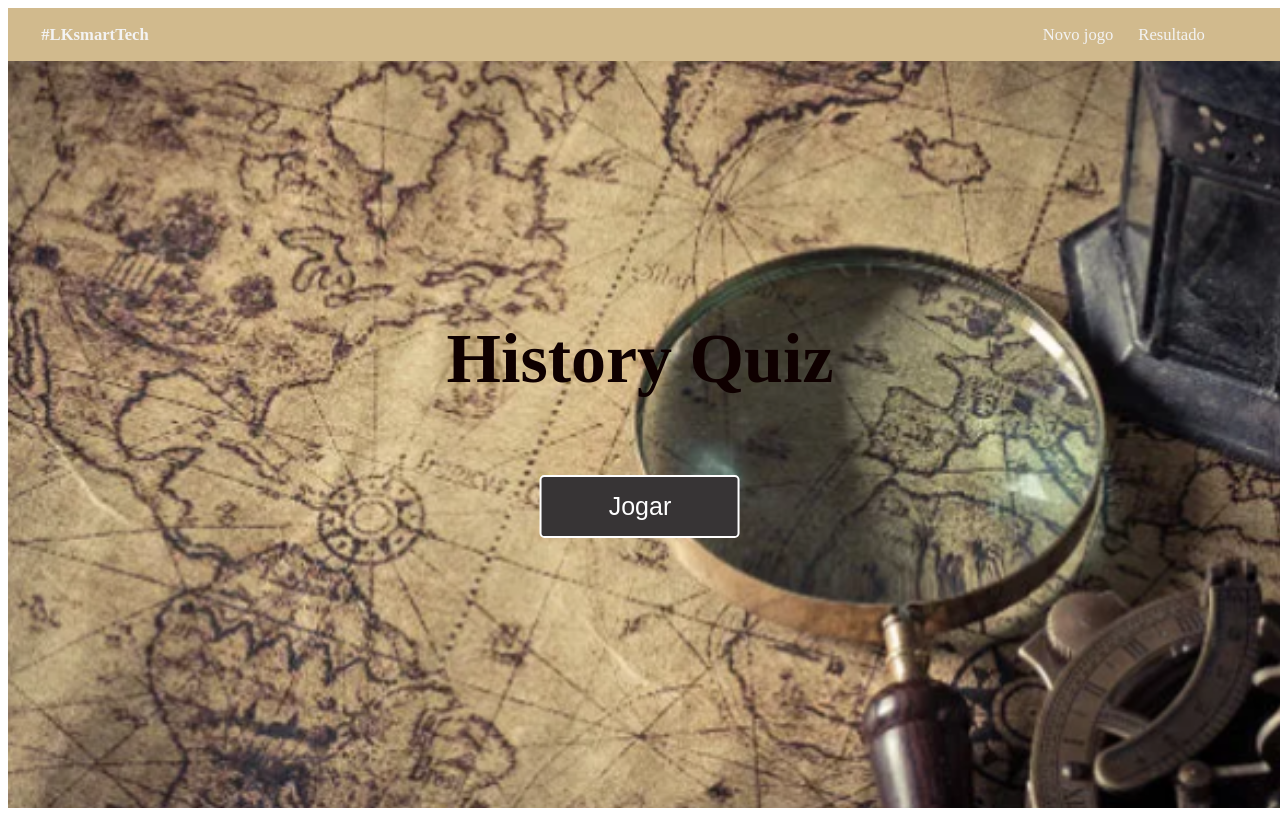
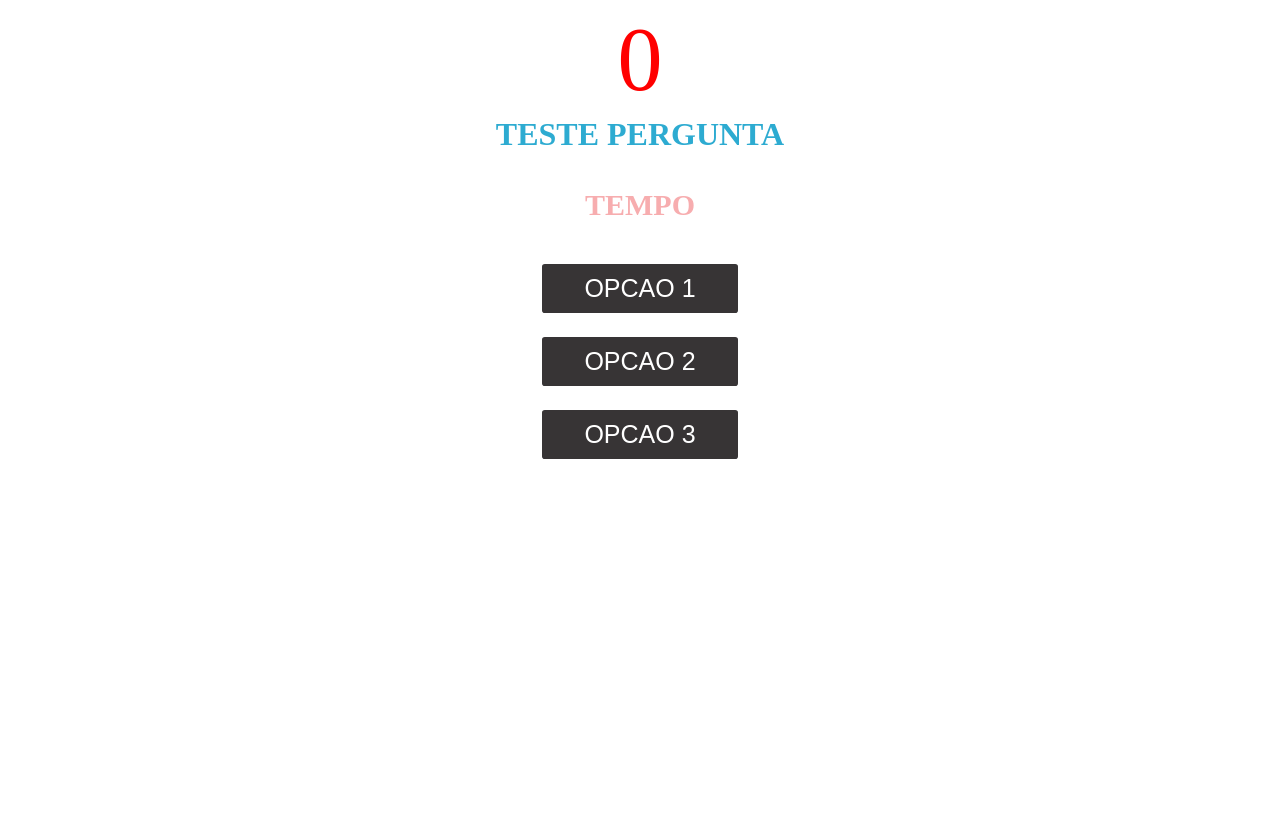
Before and after one commit to LucasAKuhn/historyQuiz, an Angular app: page /game in a window 1280 px wide. Built offline with nearby package versions, Linux system fonts and the light colour scheme.

Commit message:
Criado estrutura game

```diff
--- a/src/app/app.component.html
+++ b/src/app/app.component.html
@@ -1 +1 @@
-<app-home></app-home>
+<router-outlet></router-outlet>
--- a/src/app/components/game/game.component.html
+++ b/src/app/components/game/game.component.html
@@ -1 +1,9 @@
-<p>game works!</p>
+<div id="quiz"><p id="temporizador" style="display: contents; color: red;" title="0">0</p>
+  <h2 id="question">TESTE PERGUNTA</h2>
+  <p id="progress">TEMPO</p>
+  <div id="choices">
+    <button class="button" id="btn0">OPCAO 1</button>
+    <button class="button" id="btn1">OPCAO 2</button>
+    <button class="button" id="btn2">OPCAO 3</button>
+  </div>
+</div>
--- a/src/app/components/game/game.component.scss
+++ b/src/app/components/game/game.component.scss
@@ -0,0 +1,53 @@
+//body {
+//  display: flex;
+//  justify-content: center;
+//  align-items: center;
+//  height: 100vh;
+//  /*background-color: #232323;*/
+//}
+
+#quiz {
+  width: 30rem;
+  /*padding: 4rem;*/
+  text-align: center;
+  margin: 0 auto;
+}
+
+#temporizador {
+  padding-top: 2rem;
+  font-size: 90px;
+  margin: 0 auto;
+  color: #869CF0;
+}
+
+#question {
+  border-radius: .5rem;
+  font-size: 2rem;
+  color: #2dabd1;
+  margin: auto;
+  padding: 5px;
+}
+
+#progress {
+  font-size: 30px;
+  font-weight: 800;
+  color: #F7ADAF;
+}
+
+.button {
+  background-color: #373435;
+  border: #fff solid 2px;
+  color: #fff;
+  width: 200px;
+  font-size: 25px;
+  border-radius: 0.3rem;
+  padding: 10px 20px;
+  margin: 10px 40px 10px;
+  transition: 0.5s;
+}
+
+.button:hover {
+  cursor: pointer;
+  background-color: #0A6394;
+  transition: 1s;
+}
```
